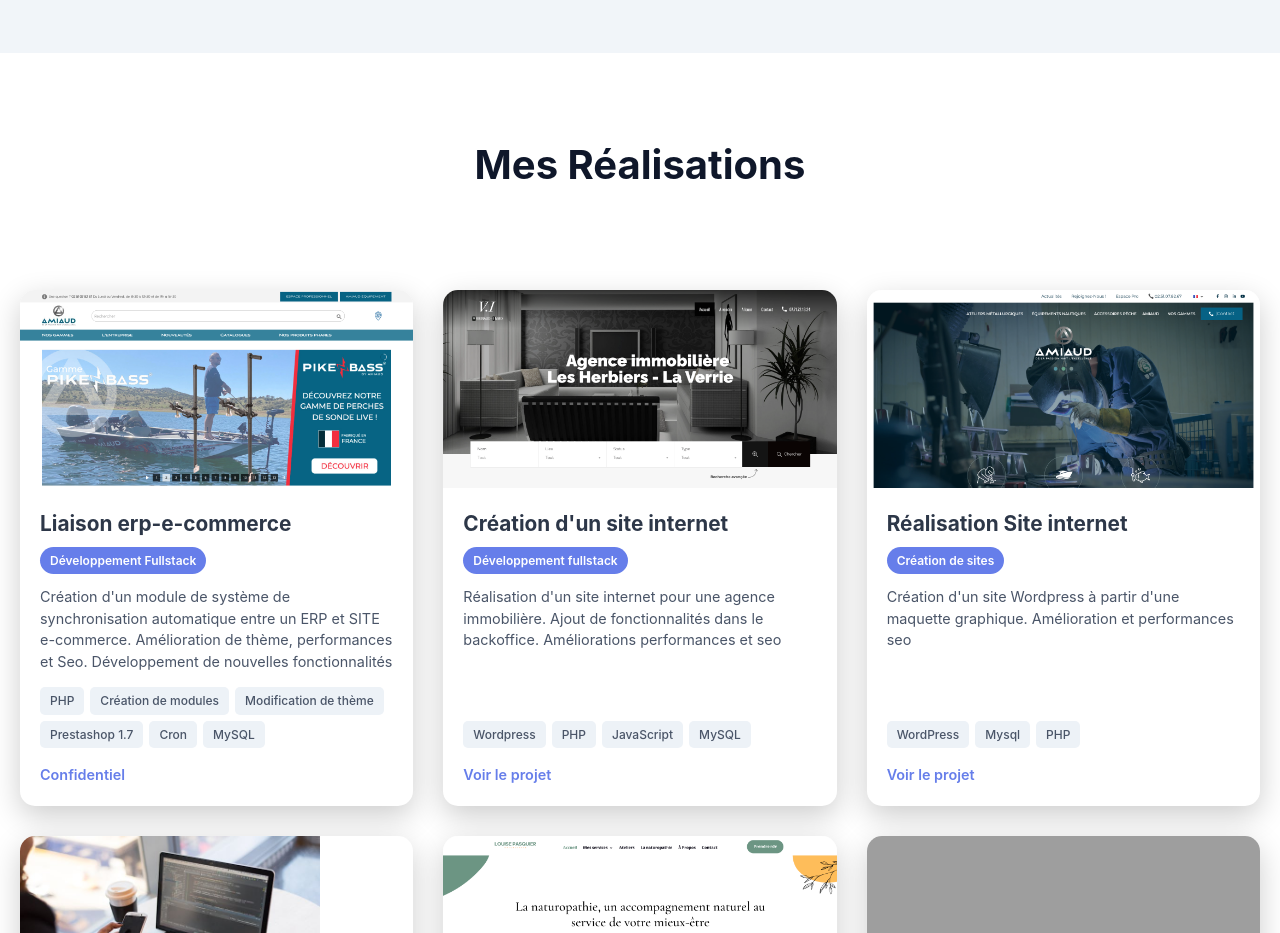
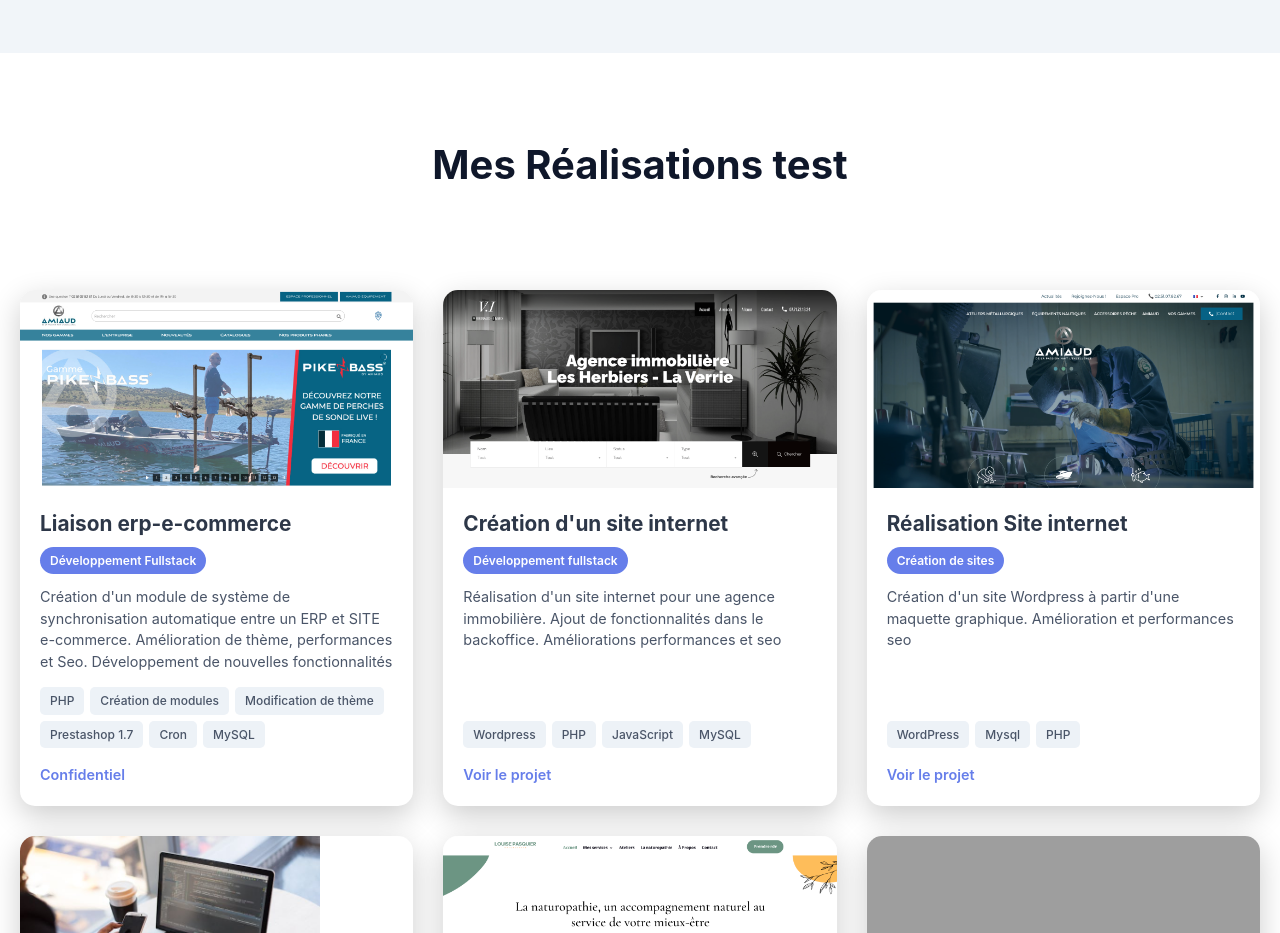
Before and after one commit to alex85590/portfolio, a plain HTML site: page index.html in a window 1280 px wide. Shown: the part 4640-5573 px from the top of the page. Drawn offline with Linux system fonts and the light colour scheme; grey boxes are pictures that could not be loaded.

Commit message:
Update index.html
test

```diff
--- a/index.html
+++ b/index.html
@@ -263,11 +263,11 @@
             </div>
         </section>
 
-        <!-- Section Réalisations - À ajouter dans votre index.html -->
+        <!-- Section Réalisation -->
 <section id="realisations" class="realisations-section">
     <div class="realisations-container">
         <div class="realisations-header">
-            <h2>Mes Réalisations</h2>
+            <h2 class="testtitre">Mes Réalisations test</h2>
             <p>Quelques projets qui illustrent mon expertise</p>
         </div>
 
```
